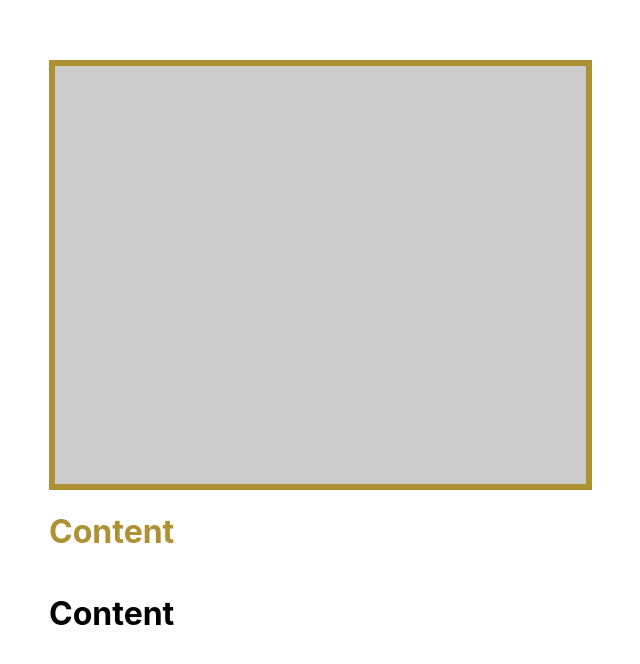
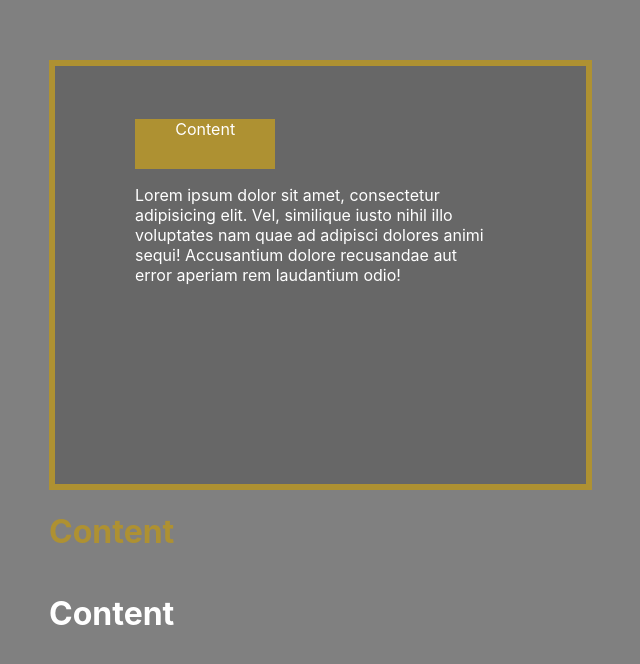
Before and after one commit to vallgroup/Torque-Northern-Trust, a React (Create React App) app in the folder src/app/: page / in a window 1280 px wide. Shown: the part 106-770 px from the top of the page, without its empty margins (51-691 px from the left). Built offline with nearby package versions, Linux system fonts and the light colour scheme; no server answers.

Commit message:
added more queries to api.js styled homepage a bit more

```diff
--- a/src/app/src/apiHelpers/api.js
+++ b/src/app/src/apiHelpers/api.js
@@ -3,17 +3,6 @@ const axios = require("axios");
 const BASE_URL = process.env.BASE_URL
   ? process.env.BASE_URL
   : "http://localhost:8000/wp-json/northern-trust/v1";
-
-export const getPortraitGridData = async () => {
-  try {
-    const resp = await axios.get(`${BASE_URL}/portrait-grid/test-grid/`);
-    if (resp.data.success === true) {
-      return resp.data;
-    } else console.log("GET request failed");
-  } catch (e) {
-    console.error(e);
-  }
-};
 
 export const getMenuItems = async () => {
   try {
@@ -27,3 +16,25 @@ export const getMenuItems = async () => {
     console.error(e);
   }
 };
+
+export const getPortraitGridData = async () => {
+  try {
+    const resp = await axios.get(`${BASE_URL}/portrait-grid/test-grid/`);
+    if (resp.data.success === true) {
+      return resp.data;
+    } else console.log("GET request failed");
+  } catch (e) {
+    console.error(e);
+  }
+};
+
+export const getIconGridData = async () => {
+  try {
+    const resp = await axios.get(`${BASE_URL}/icon-grid/test-grid/`);
+    if (resp.data.success === true) {
+      return resp.data;
+    } else console.log("GET request failed");
+  } catch (e) {
+    console.error(e);
+  }
+};
--- a/src/app/src/components/HomePage/DisplayBox.jsx
+++ b/src/app/src/components/HomePage/DisplayBox.jsx
@@ -1,6 +1,22 @@
 import React from "react";
-import { DisplayContainer } from "./styles/homePage";
+import {
+  DisplayContainer,
+  DisplayBoxTitle,
+  DisplayInnerContainer
+} from "./styles/homePage";
 
 export default function DisplayBox() {
-  return <DisplayContainer></DisplayContainer>;
+  return (
+    <DisplayContainer>
+      <DisplayInnerContainer>
+        <DisplayBoxTitle>Content</DisplayBoxTitle>
+        <p>
+          Lorem ipsum dolor sit amet, consectetur adipisicing elit. Vel,
+          similique iusto nihil illo voluptates nam quae ad adipisci dolores
+          animi sequi! Accusantium dolore recusandae aut error aperiam rem
+          laudantium odio!
+        </p>
+      </DisplayInnerContainer>
+    </DisplayContainer>
+  );
 }
--- a/src/app/src/components/HomePage/styles/homePage.js
+++ b/src/app/src/components/HomePage/styles/homePage.js
@@ -3,25 +3,42 @@ import styled from "styled-components";
 export const HomePageContainer = styled.div`
   height: 100vh;
   width: 100vw;
+  color: white;
+  background: grey;
 `;
 
 export const SideBarContainer = styled.div`
-  height: 100%;
+  height: 90%;
   width: 200px;
   position: fixed;
   right: 50px;
+  bottom: 0;
   text-align: right;
   display: flex;
   flex-direction: column;
 `;
 
-export const MenuItemContainer = styled.div``;
+export const MenuItemContainer = styled.div`
+  margin-bottom: 20px;
+`;
 
 export const DisplayContainer = styled.div`
   height: 55%;
   width: 45%;
   border: 6px solid #ae9132;
   background-color: rgba(0, 0, 0, 0.2);
+  text-align: left;
+`;
+
+export const DisplayInnerContainer = styled.div`
+  margin: 10% 100px 0 80px;
+`;
+
+export const DisplayBoxTitle = styled.div`
+  background: #ae9132;
+  width: 40%;
+  height: 50px;
+  text-align: center;
 `;
 
 export const LeftSideContainer = styled.div`
--- a/src/app/src/components/PortraitGrids/Grid.jsx
+++ b/src/app/src/components/PortraitGrids/Grid.jsx
@@ -7,7 +7,6 @@ import { data } from "./data";
 
 export default function Grid(props) {
   const { gridType } = props;
-  console.log("rendering");
 
   let gridData = [];
   // if gridType prop is portrait, the dummy data to gridData
@@ -40,7 +39,7 @@ export default function Grid(props) {
       }
     },
     5000,
-    // useInterval will check to see if this is true, if it is, it will clear the interval
+    // useInterval will check to see if recentlyClicked is true, if it is, it will clear the interval
     recentlyClicked
   );
 
```
